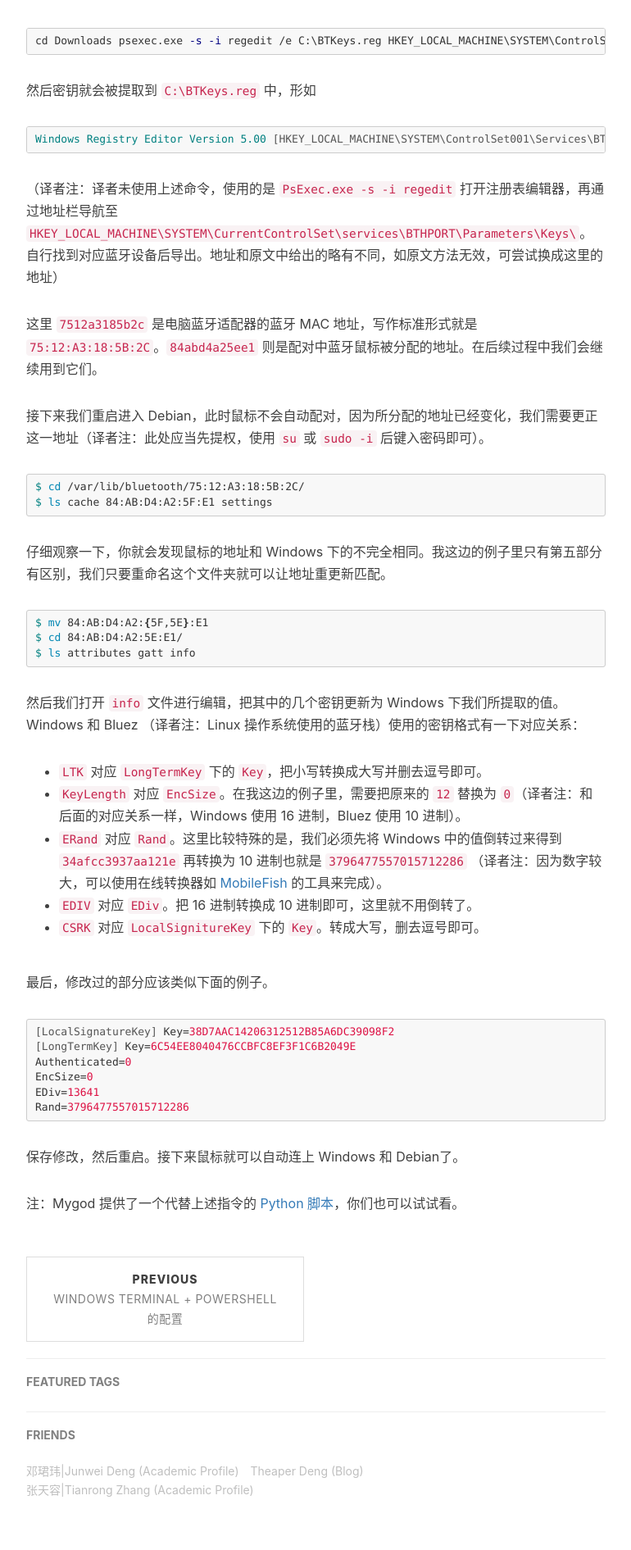
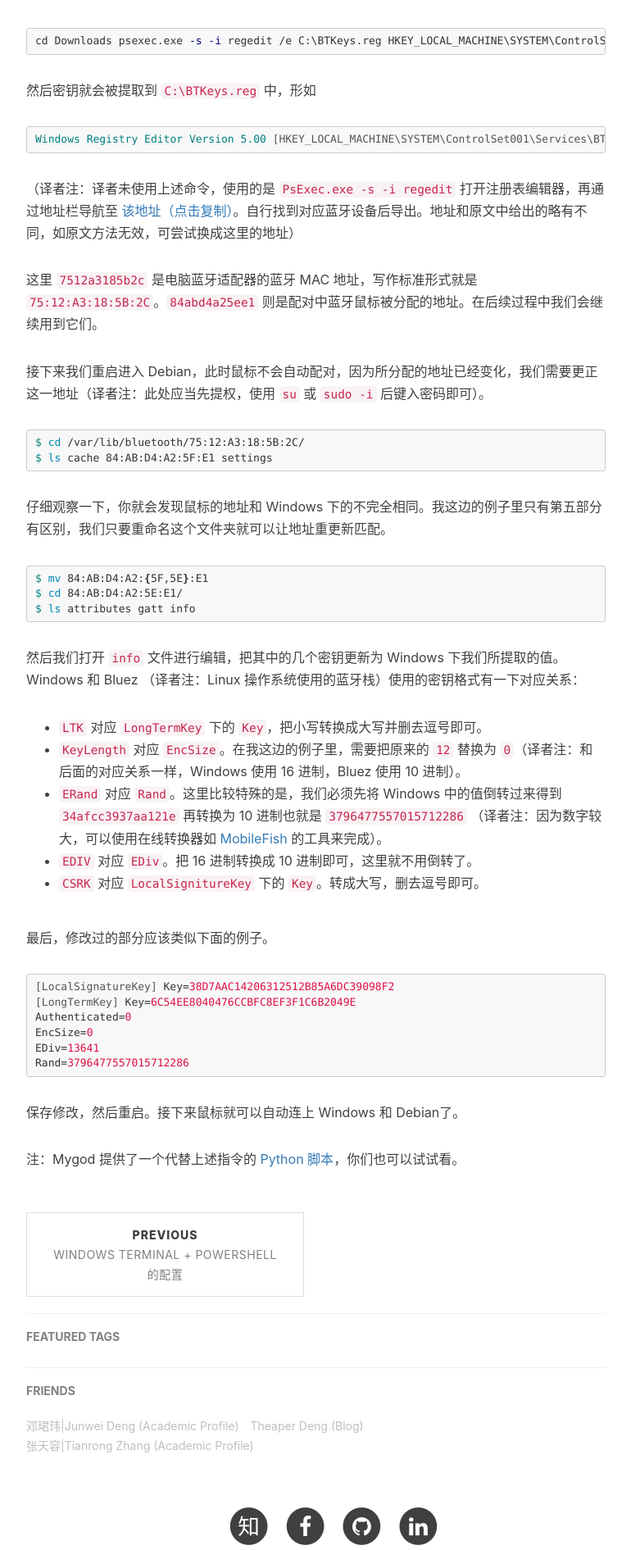
Before and after one commit to ZhangTianrong/ZhangTianrong.github.io, a Jekyll site: the page built from _posts/2020-05-18-LE-BTH-Device-Dual-Boot.md, in a window 1280 px wide. Shown: the part 1063-2954 px from the top of the page at 82% size, without its empty margins (233-1003 px from the left). Built offline with Jekyll 4.4.1, drawn with Linux system fonts in a browser that asks for light colours; nearby versions of some CDN libraries; some web fonts are replaced; comment, search, counter and statistics services are not loaded.

Commit message:
deal with extra long path to copy

````diff
--- a/_posts/2020-05-18-LE-BTH-Device-Dual-Boot.md
+++ b/_posts/2020-05-18-LE-BTH-Device-Dual-Boot.md
@@ -33,7 +33,7 @@ Windows Registry Editor Version 5.00
 "CSRK"=hex:38,d7,aa,c1,42,06,31,25,12,b8,5a,6d,c3,90,98,f2
 ```
 
-（译者注：译者未使用上述命令，使用的是 `PsExec.exe -s -i regedit` 打开注册表编辑器，再通过地址栏导航至 `HKEY_LOCAL_MACHINE\SYSTEM\CurrentControlSet\services\BTHPORT\Parameters\Keys\`。自行找到对应蓝牙设备后导出。地址和原文中给出的略有不同，如原文方法无效，可尝试换成这里的地址）
+（译者注：译者未使用上述命令，使用的是 `PsExec.exe -s -i regedit` 打开注册表编辑器，再通过地址栏导航至 <a val="HKEY_LOCAL_MACHINE\SYSTEM\CurrentControlSet\services\BTHPORT\Parameters\Keys\" id="toCopy" onclick="copyText()">该地址（点击复制）</a>。自行找到对应蓝牙设备后导出。地址和原文中给出的略有不同，如原文方法无效，可尝试换成这里的地址）
 
 这里 `7512a3185b2c` 是电脑蓝牙适配器的蓝牙 MAC 地址，写作标准形式就是 `75:12:A3:18:5B:2C`。`84abd4a25ee1` 则是配对中蓝牙鼠标被分配的地址。在后续过程中我们会继续用到它们。
 
````
Also changed, not shown: css/hux-blog.min.css, js/hux-blog.min.js.
